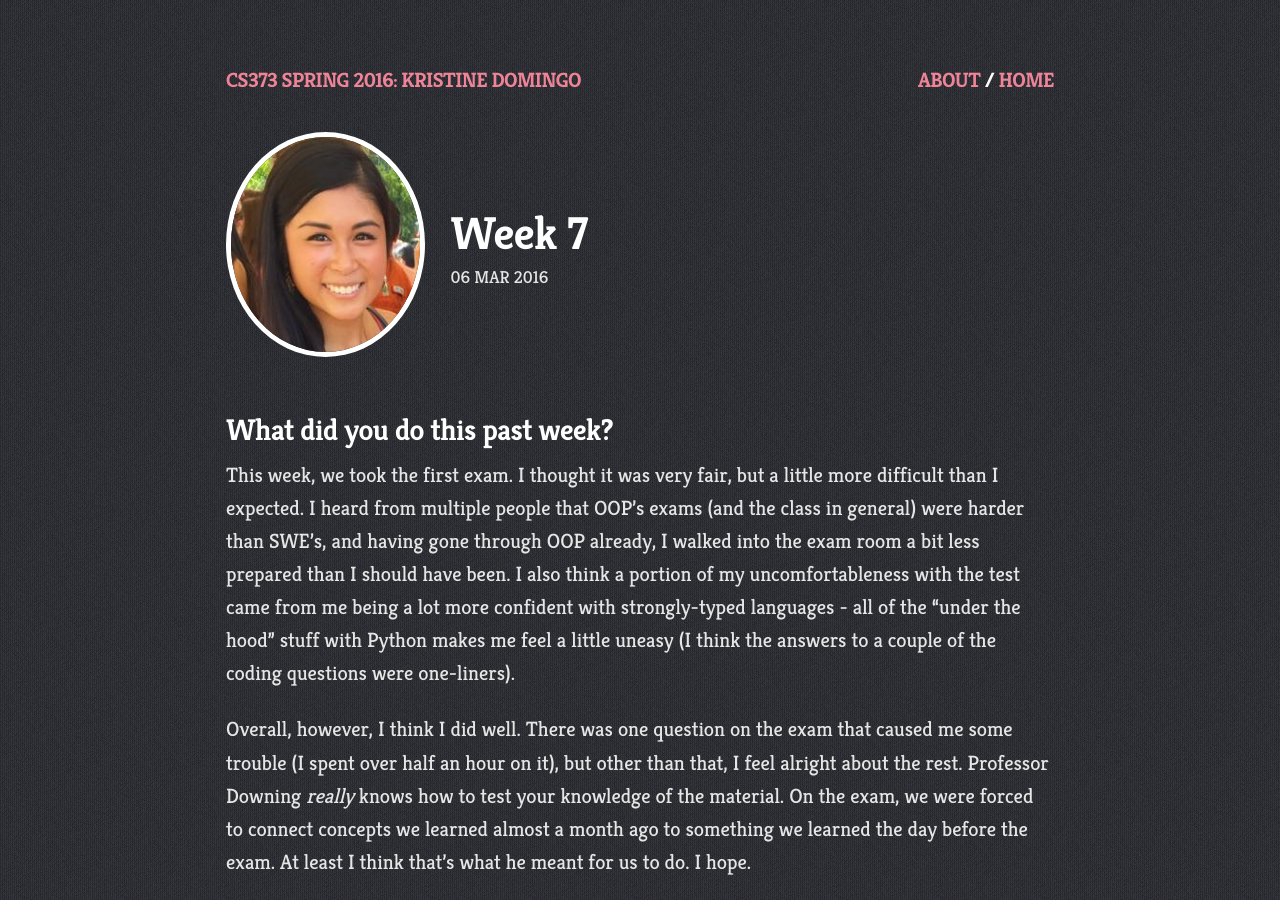
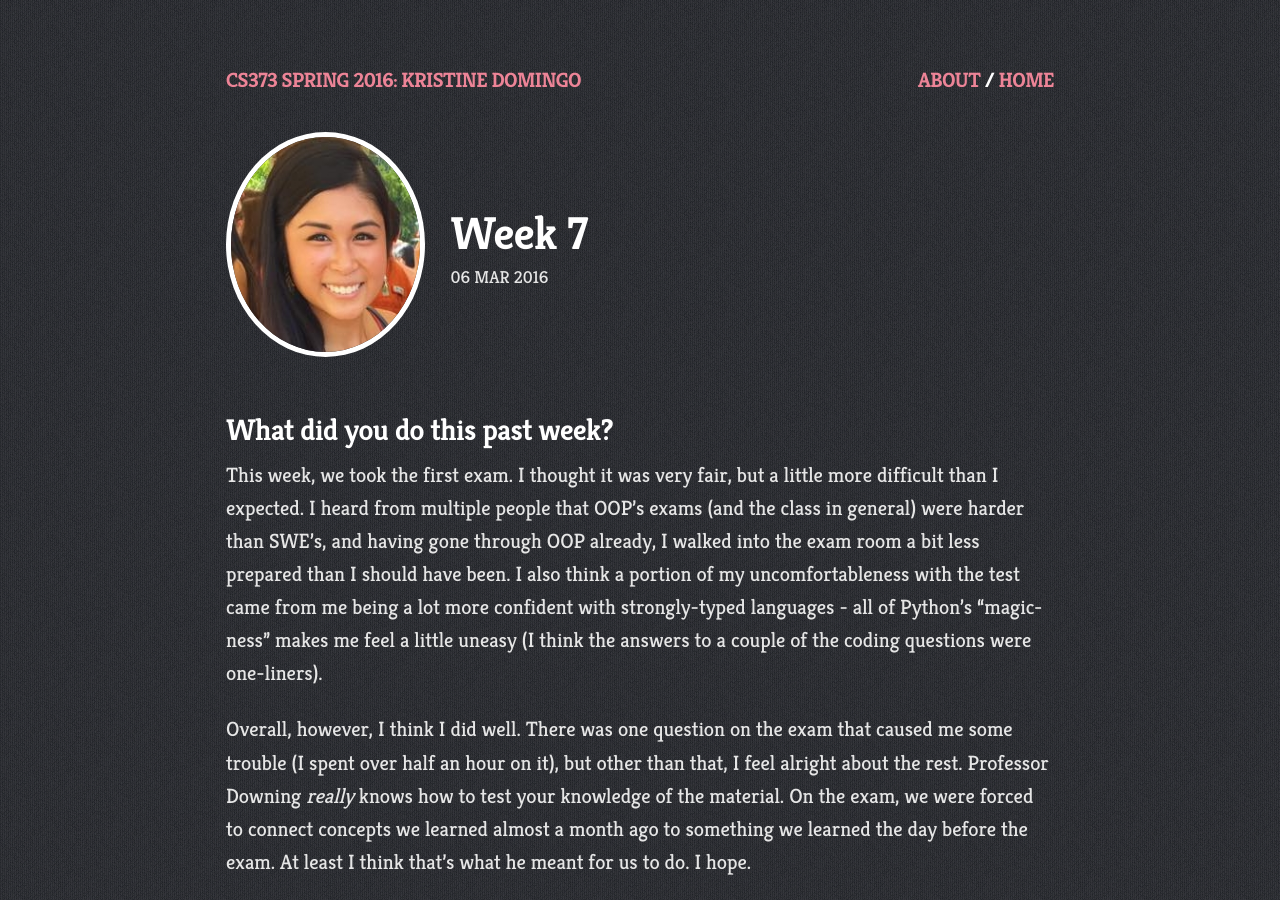
Before and after one commit to kristinedomingo/cs373-blog, a Jekyll site: the page built from _posts/2016-03-06-week-7.md, in a window 1280 px wide and 900 px high. Built offline with Jekyll 4.4.1, drawn with Linux system fonts in a browser that asks for light colours.

Commit message:
REvision

```diff
--- a/_posts/2016-03-06-week-7.md
+++ b/_posts/2016-03-06-week-7.md
@@ -4,8 +4,8 @@ difficult than I expected. I heard from multiple people that OOP's exams
 (and the class in general) were harder than SWE's, and having gone through OOP
 already, I walked into the exam room a bit less prepared than I should have
 been. I also think a portion of my uncomfortableness with the test came from me
-being a lot more confident with strongly-typed languages - all of the "under the
-hood" stuff with Python makes me feel a little uneasy (I think the answers to
+being a lot more confident with strongly-typed languages - all of
+Python's "magic-ness" makes me feel a little uneasy (I think the answers to
 a couple of the coding questions were one-liners).
 
 Overall, however, I think I did well. There was one question on the exam that
```
